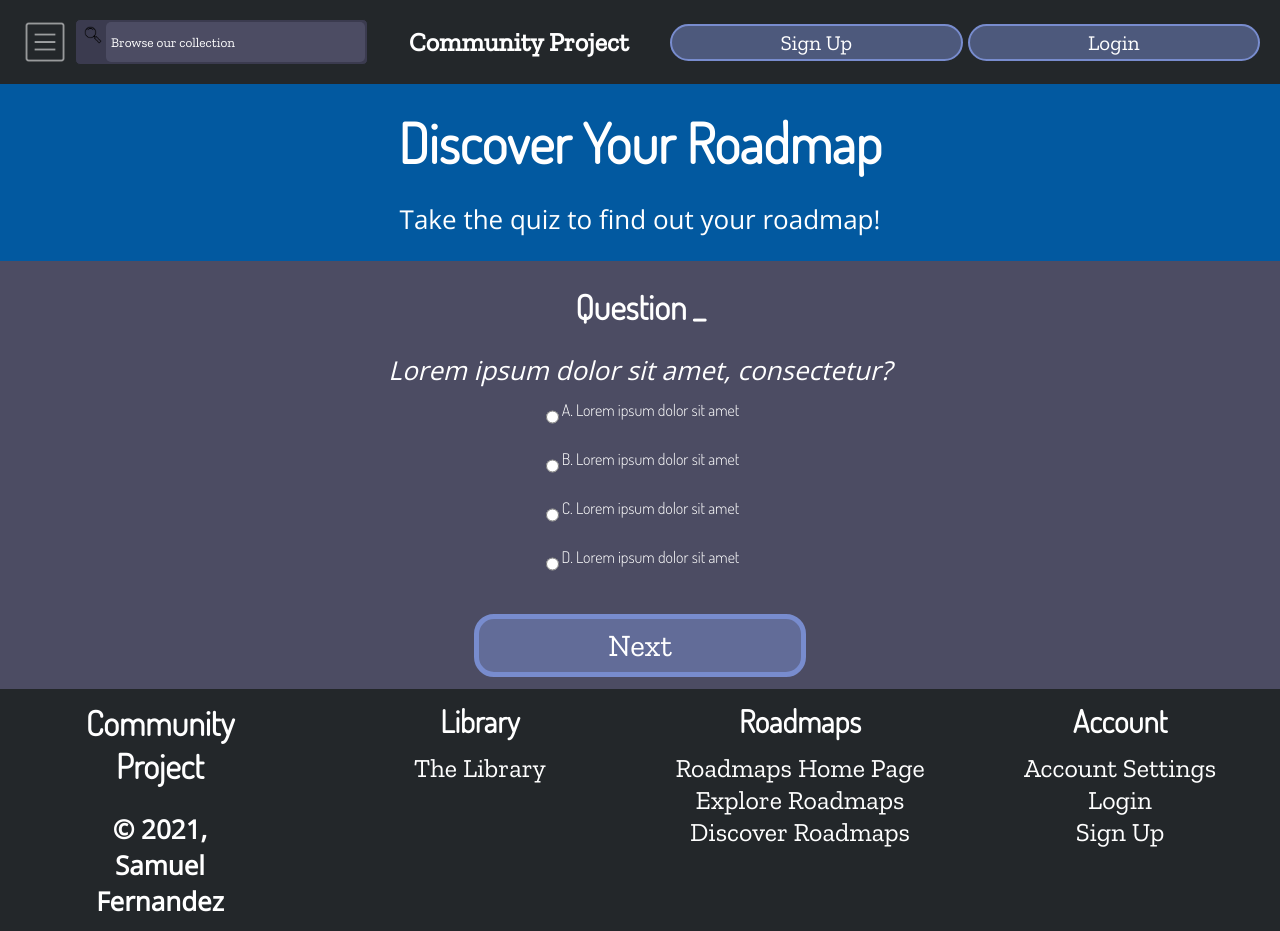
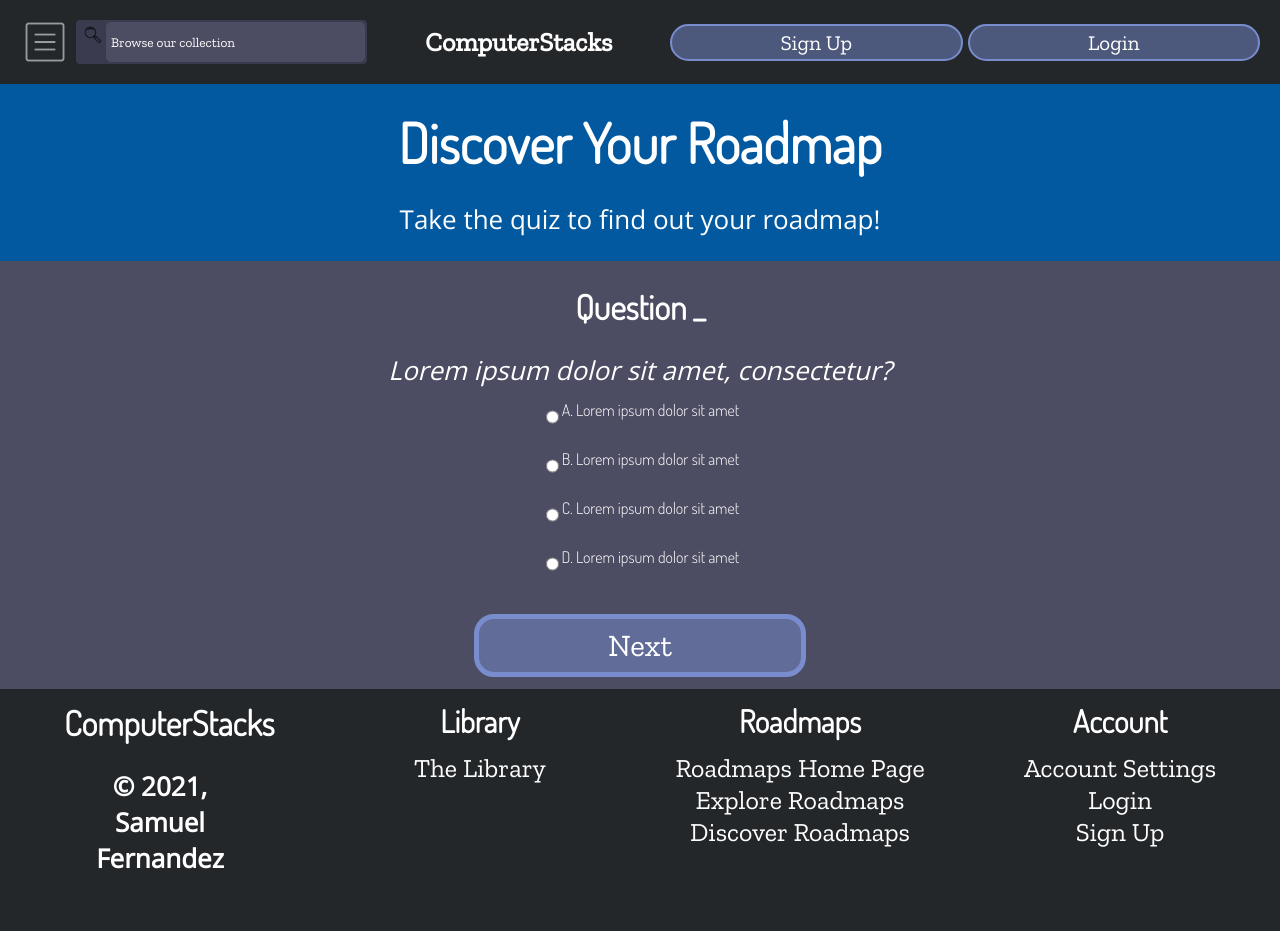
Before and after one commit to polypixeldev/computerstacks, a Next.js app in the folder app/: page /roadmaps/discover in a window 1280 px wide. After the commit the page ends 888 px from the top, so only its background shows below. Built offline with nearby package versions, Linux system fonts and the light colour scheme; no server answers.

Commit message:
Rename project to ComputerStacks

```diff
--- a/app/components/navbar.js
+++ b/app/components/navbar.js
@@ -68,7 +68,7 @@ function Navbar(props) {
 			</div>
 			<Link href="/">
 				<a className="link">
-					<h1>Community Project</h1>
+					<h1>ComputerStacks</h1>
 				</a>
 			</Link>
 			{status !== 'authenticated' ? (
--- a/app/pages/_app.js
+++ b/app/pages/_app.js
@@ -23,14 +23,14 @@ function MyApp({ Component, pageProps }) {
 	return (
 		<SessionProvider session={pageProps.session}>
 			<Head>
-				<title>Community Project</title>
+				<title>ComputerStacks</title>
 				<link rel="icon" href="/favicon.ico" />
 			</Head>
 			<Navbar menuOpen={menuOpen} setMenuOpen={setMenuOpen} />
 			{menuOpen ? <MenuScreen /> : <Component {...pageProps} />}
 			<footer>
 				<div>
-					<h2>Community Project</h2>
+					<h2>ComputerStacks</h2>
 					<p>
 						<strong>© 2021, Samuel Fernandez</strong>
 					</p>
```
Also changed, not shown: app/components/share.js (+8 -8 lines), 1 other file (tests, documents, lock files or other folders).
